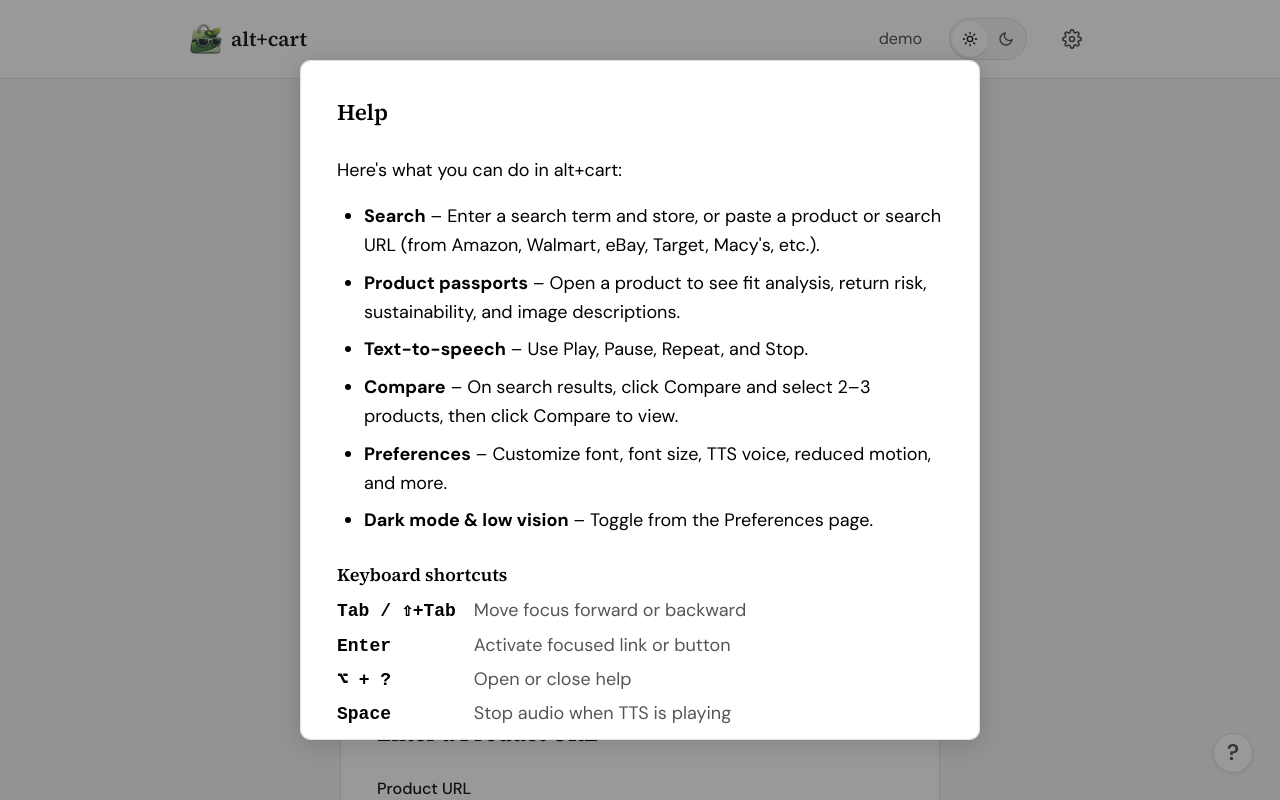
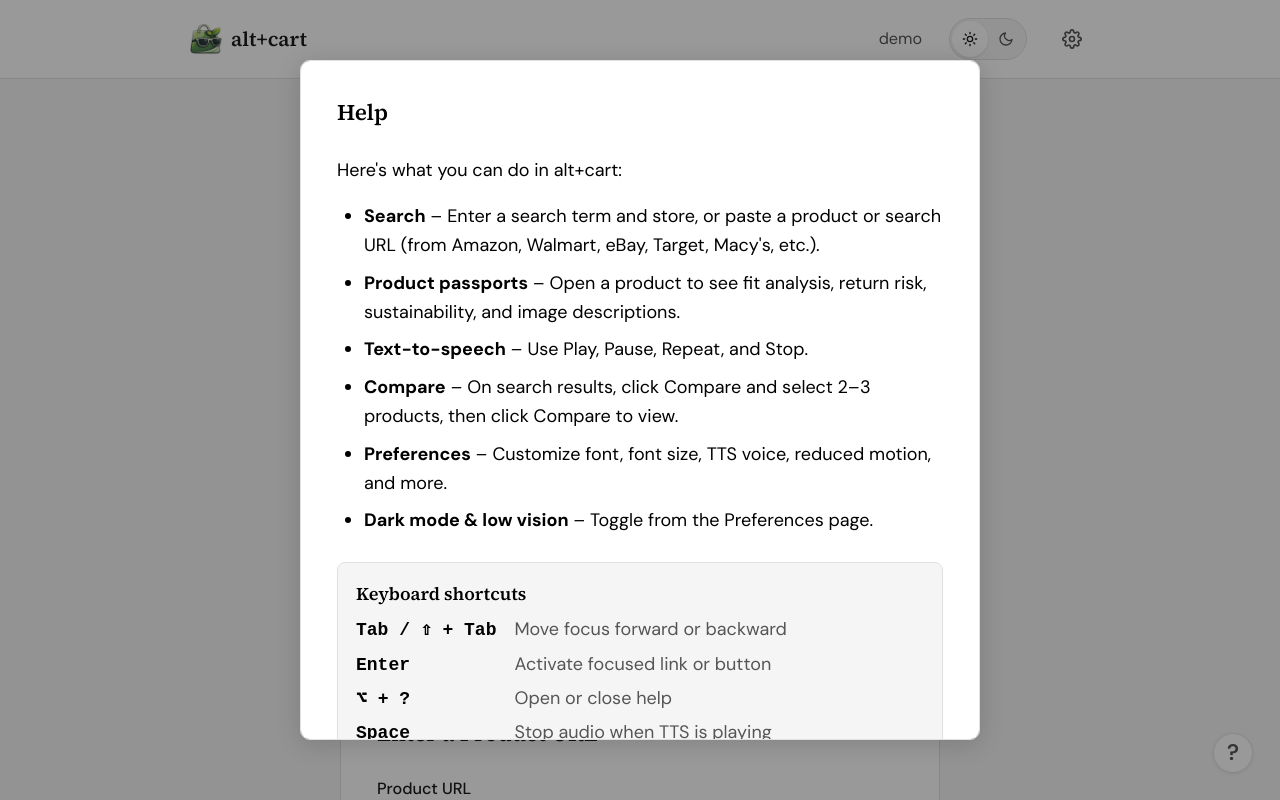
Before and after one commit to Supernova-45/Alt-Cart, a React (Vite) app in the folder web/: page / in a window 1280 px wide. Both pictures are taken after a click on the button "Help. Press Alt and question mark to open or close.". Shown: the top 800 px of the page. Built offline with nearby package versions, Linux system fonts and the light colour scheme.

Commit message:
fix keyboard shortcuts section

```diff
--- a/web/src/components/HelpModal.tsx
+++ b/web/src/components/HelpModal.tsx
@@ -93,11 +93,12 @@
               <strong>Dark mode &amp; low vision</strong> – Toggle from the Preferences page.
             </li>
           </ul>
-          <h3 style={{ fontSize: "var(--text-base)", marginTop: "var(--space-lg)", marginBottom: "var(--space-sm)" }}>
-            Keyboard shortcuts
-          </h3>
-          <dl className="help-modal__shortcuts">
-            <dt>Tab / ⇧+Tab</dt>
+          <div className="help-modal__shortcuts-box">
+            <h3 className="help-modal__shortcuts-title">
+              Keyboard shortcuts
+            </h3>
+            <dl className="help-modal__shortcuts">
+            <dt>Tab / ⇧ + Tab</dt>
             <dd>Move focus forward or backward</dd>
             <dt>Enter</dt>
             <dd>Activate focused link or button</dd>
@@ -106,20 +107,21 @@
             <dt>Space</dt>
             <dd>Stop audio when TTS is playing</dd>
             <dt>P</dt>
-            <dd>Play or pause TTS (on passport or compare page)</dd>
+            <dd>Play or pause TTS</dd>
             <dt>R</dt>
             <dd>Repeat last spoken text</dd>
             <dt>H</dt>
-            <dd>Go to home</dd>
+            <dd>Go home</dd>
             <dt>C</dt>
-            <dd>View compare (when in compare mode with 2+ selected, or when you have items from a previous session)</dd>
+            <dd>View compared items</dd>
             <dt>⌥</dt>
-            <dd>Hover over a product card and press Alt to hear its description</dd>
+            <dd>Hover over product and press Alt to hear description</dd>
             <dt>Space</dt>
-            <dd>Focus a product card and press Space to hear its description</dd>
-            <dt>Escape</dt>
-            <dd>Close help (when help is open)</dd>
+            <dd>Focus on product and press Space to hear description</dd>
+            <dt>Esc</dt>
+            <dd>Close help</dd>
           </dl>
+          </div>
         </div>
         <div className="help-modal__actions">
           <button
@@ -128,7 +130,7 @@
             onClick={onClose}
             aria-label="Close help"
           >
-            Close (Alt + ?)
+            Close (⌥ + ?)
           </button>
         </div>
       </div>
--- a/web/src/styles/components.css
+++ b/web/src/styles/components.css
@@ -962,6 +962,20 @@
   margin-bottom: var(--space-sm);
 }
 
+.help-modal__shortcuts-box {
+  margin-top: var(--space-lg);
+  padding: var(--space-md);
+  background: var(--color-bg);
+  border: 1px solid var(--color-border);
+  border-radius: var(--radius-sm);
+}
+
+.help-modal__shortcuts-title {
+  margin: 0 0 var(--space-sm);
+  font-size: var(--text-base);
+  font-weight: 600;
+}
+
 .help-modal__shortcuts {
   margin: 0;
   display: grid;
```
